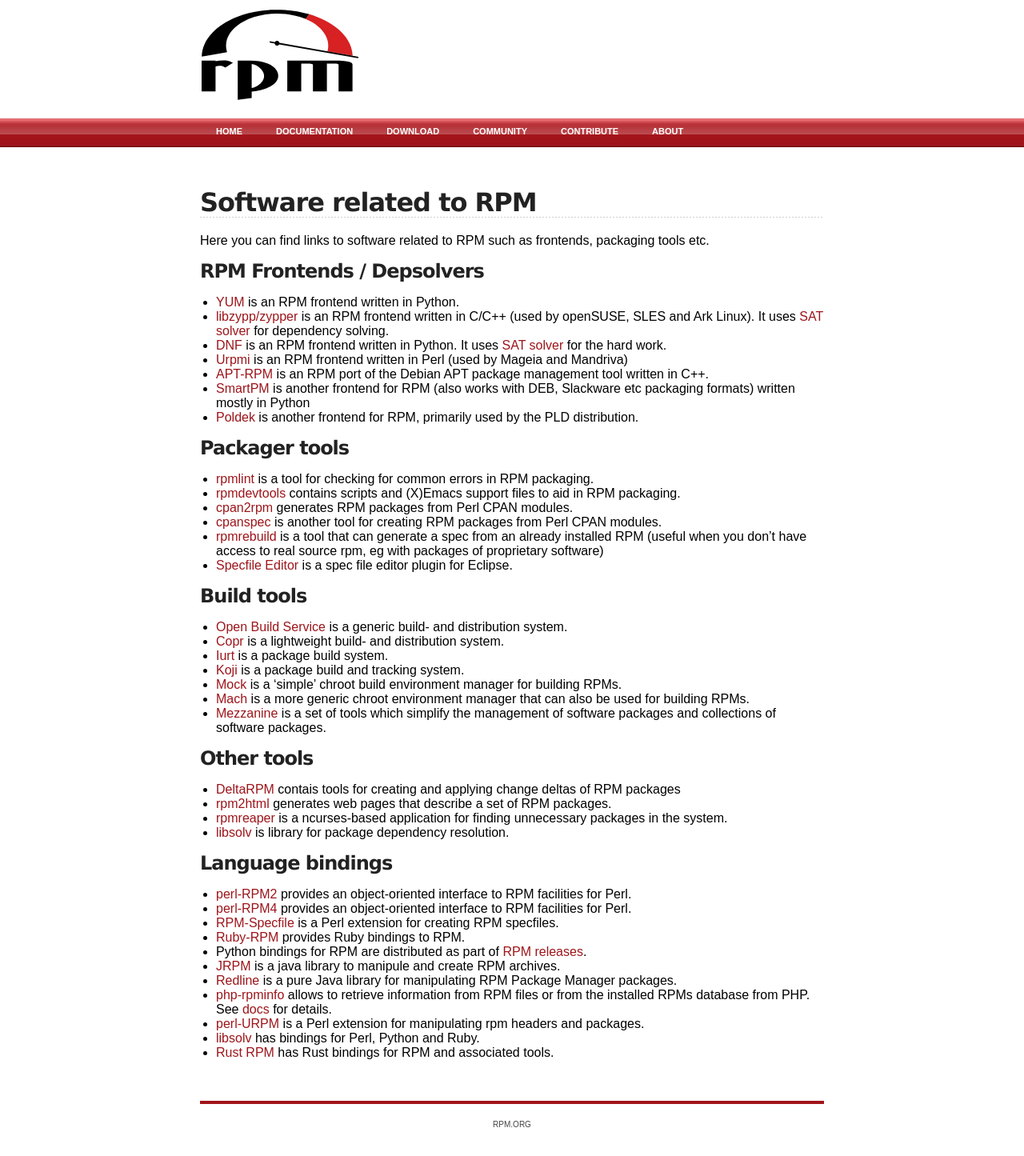
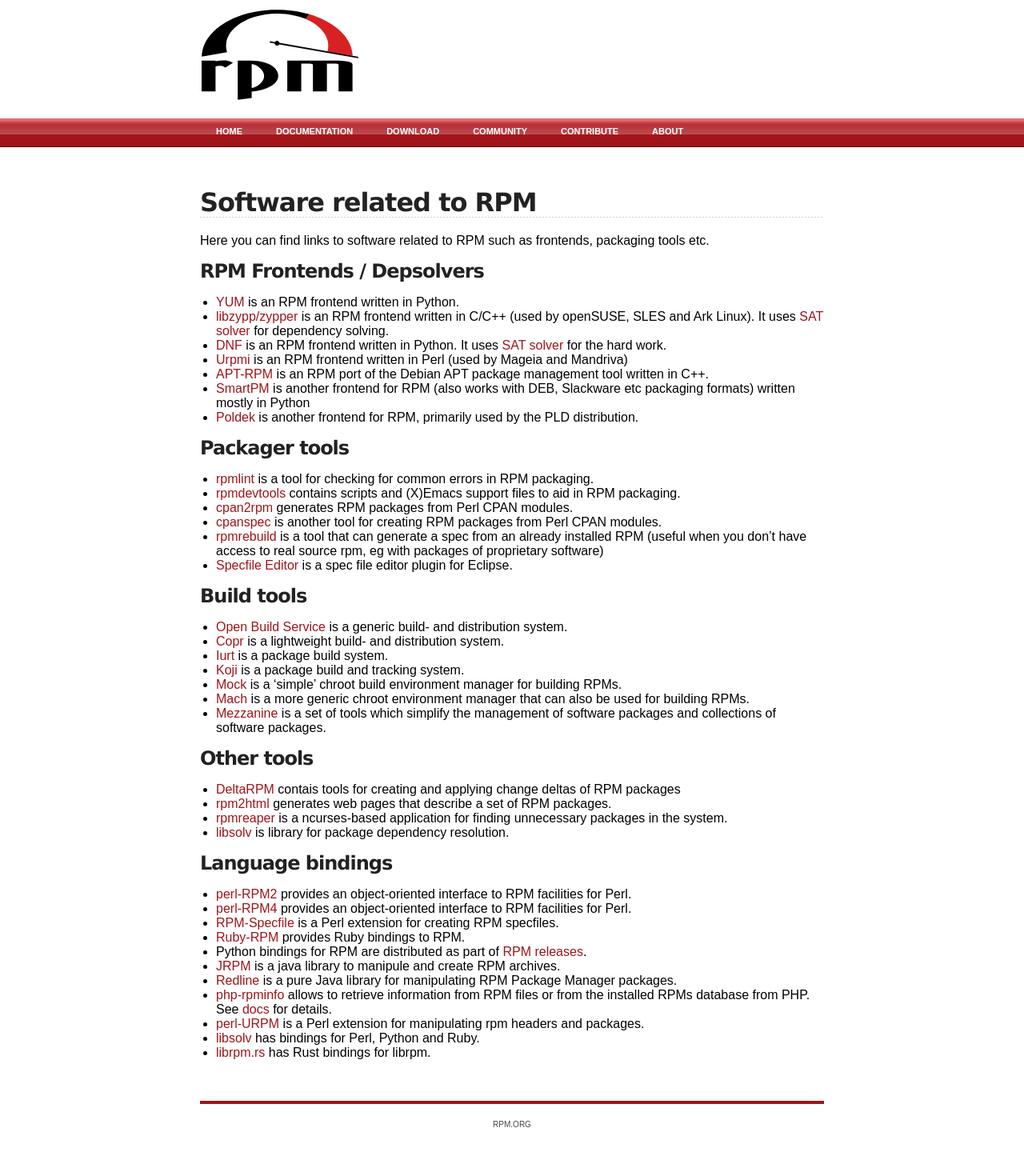
Before and after one commit to rpm-software-management/rpm-web, a Jekyll site: the page built from software.md, in a window 1280 px wide. Shown: the whole page at 80% size. Built offline with Jekyll 4.4.1, drawn with Linux system fonts in a browser that asks for light colours.

Commit message:
Replace rustrpm with librpm.rs
Looks like rustrpm is gone and librpm.rs is an actively developed
binding.

```diff
--- a/software.md
+++ b/software.md
@@ -50,4 +50,4 @@ Here you can find links to software related to RPM such as frontends, packaging
 * [php-rpminfo](https://git.remirepo.net/cgit/tools/php-rpminfo.git/) allows to retrieve information from RPM files or from the installed RPMs database from PHP. See [docs](https://www.php.net/rpminfo) for details.
 * [perl-URPM](http://gitweb.mageia.org/software/rpm/perl-URPM/) is a Perl extension for manipulating rpm headers and packages.
 * [libsolv](https://github.com/openSUSE/libsolv) has bindings for Perl, Python and Ruby.
-* [Rust RPM](https://github.com/rustrpm) has Rust bindings for RPM and associated tools.
+* [librpm.rs](https://github.com/rpm-software-management/librpm.rs) has Rust bindings for librpm.
```
